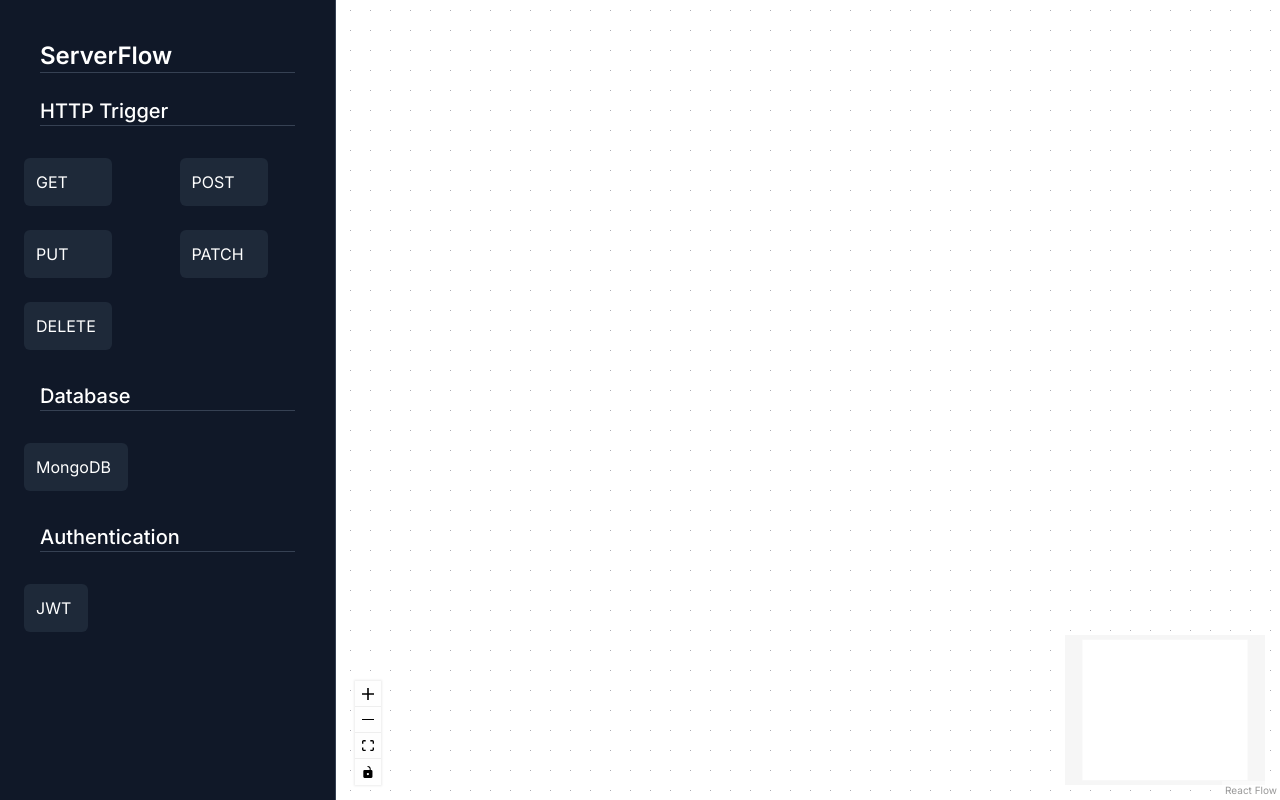
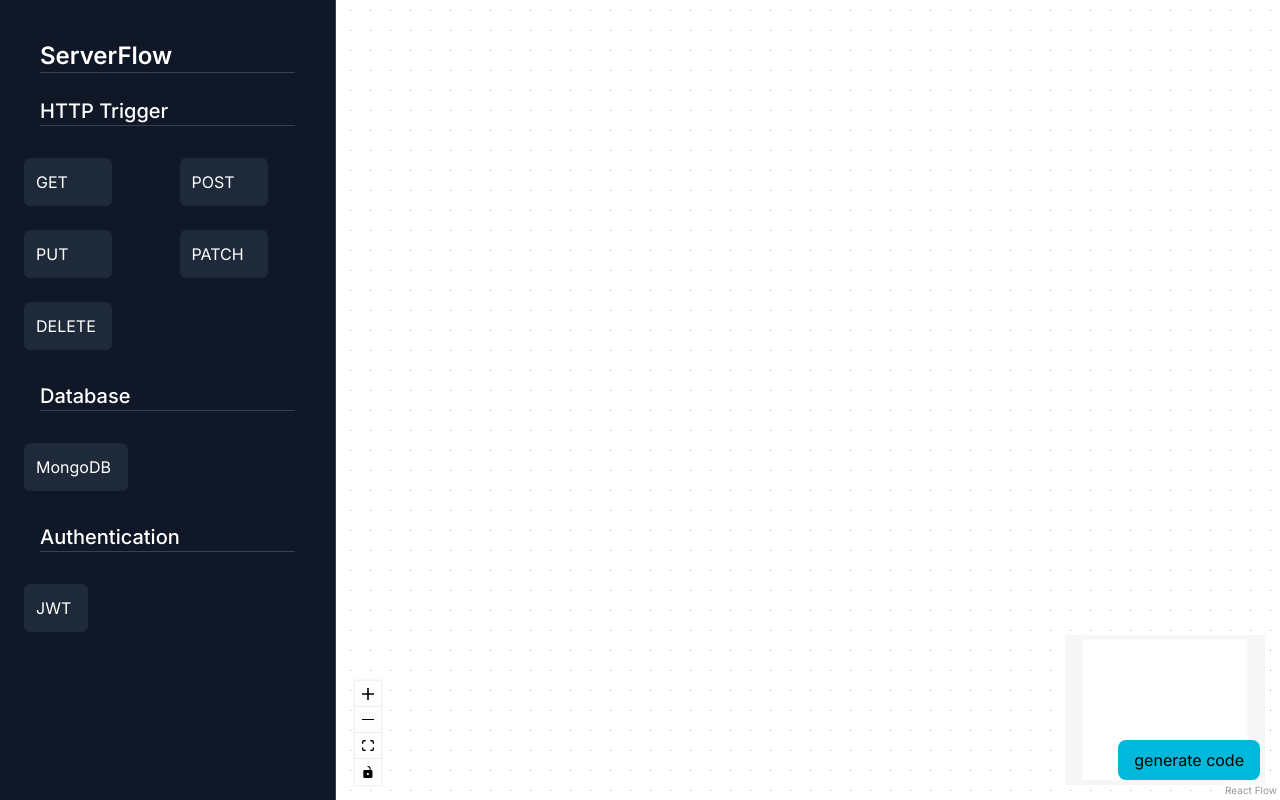
Before and after one commit to Gaurav775-Git/Server_Flow, a React (Vite) app in the folder client/: page /newproject in a window 1280 px wide. Built offline with nearby package versions, Linux system fonts and the light colour scheme.

Commit message:
feat : master json for mcp is created
 master json is created and printing in console

```diff
--- a/client/src/components/sections/dashboard/Canvas.jsx
+++ b/client/src/components/sections/dashboard/Canvas.jsx
@@ -91,7 +91,27 @@ const FlowCanvas = () => {
     setShowConfig(true);
   };
 
+  const generateMasterJson = () => {
+    const MasterJson = {
+      project: {
+        name: "Generated Server",
+        version: "1.0",
+      },
 
+      nodes: nodes.map((node) => ({
+        id: node.id,
+        category: node.data.category,
+        type: node.data.type,
+        configuration: node.data.config,
+      })),
+
+      connections: edges.map((edge) => ({
+        source: edge.source,
+        target: edge.target,
+      })),
+    };
+    console.log("masterjson :", JSON.stringify(MasterJson, null, 2));
+  };
 
   return (
     <div className=" relative w-full h-full">
@@ -115,7 +135,12 @@ const FlowCanvas = () => {
       </ReactFlow>
       {showConfig && <div className="absolute inset-0 z-40 bg-black/20" />}
       {showConfig && renderConfigForm()}
-
+      <button
+        onClick={generateMasterJson}
+        className="absolute bottom-5 right-5 z-30 rounded-lg bg-cyan-500 px-4 py-2 text-black"
+      >
+        generate code
+      </button>
     </div>
   );
 };
```
